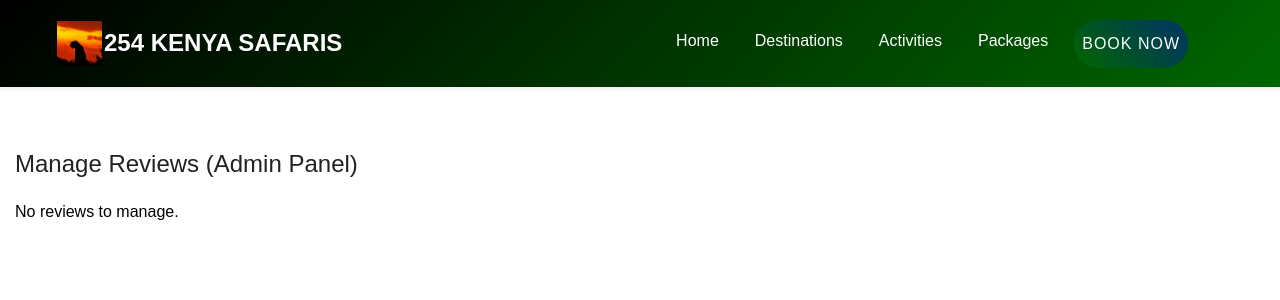
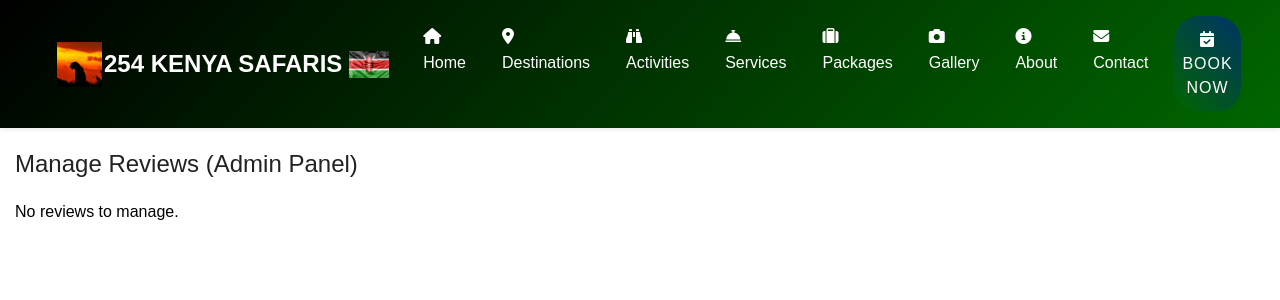
Before and after one commit to VINCENT-bot354/254KenyaSafaris, a Flask app: page /manage-reviews in a window 1280 px wide. Shown: the top 300 px of the page. Run offline with Flask 3, Linux system fonts and the light colour scheme; data that the repository does not hold is empty; some libraries are stand-ins or nearby versions.

Commit message:
Update nairobibase.html

```diff
--- a/templates/nairobibase.html
+++ b/templates/nairobibase.html
@@ -67,21 +67,35 @@
              style="height: 45px; width: 45px; margin-left:-25px;" />
       {% endif %}
       254 KENYA SAFARIS
+      {% if content and content.settings and content.settings.flag and content.settings.flag.filename %}
+        <img src="{{ url_for('static', filename='uploads/' + content.settings.flag.filename) }}"
+             alt="Flag"
+             style="height: 27px; width: 40px; margin-left:5px;" />
+      {% endif %}
     </a>
     <button class="navbar-toggler" type="button" data-bs-toggle="collapse" data-bs-target="#navbarNav">
       <span class="navbar-toggler-icon"></span>
     </button>
     <div class="collapse navbar-collapse" id="navbarNav">
       <ul class="navbar-nav ms-auto">
-        <li class="nav-item"><a class="nav-link" href="{{ url_for('index') }}">Home</a></li>
-        <li class="nav-item"><a class="nav-link" href="{{ url_for('destinations') }}">Destinations</a></li>
-        <li class="nav-item"><a class="nav-link" href="{{ url_for('activities') }}">Activities</a></li>
-        <li class="nav-item"><a class="nav-link" href="{{ url_for('packages') }}">Packages</a></li>
-        <li class="nav-item"><a class="nav-link btn btn-primary text-white ms-2" href="{{ url_for('bookings') }}">Book Now</a></li>
+        <li class="nav-item"><a class="nav-link" href="{{ url_for('index') }}"><i class="fas fa-home"></i> Home</a></li>
+        <li class="nav-item"><a class="nav-link" href="{{ url_for('destinations') }}"><i class="fas fa-map-marker-alt"></i> Destinations</a></li>
+        <li class="nav-item"><a class="nav-link" href="{{ url_for('activities') }}"><i class="fas fa-binoculars"></i> Activities</a></li>
+        <li class="nav-item"><a class="nav-link" href="{{ url_for('services') }}"><i class="fas fa-concierge-bell"></i> Services</a></li>
+        <li class="nav-item"><a class="nav-link" href="{{ url_for('packages') }}"><i class="fas fa-suitcase"></i> Packages</a></li>
+        <li class="nav-item"><a class="nav-link" href="{{ url_for('gallery') }}"><i class="fas fa-camera"></i> Gallery</a></li>
+        <li class="nav-item"><a class="nav-link" href="{{ url_for('about') }}"><i class="fas fa-info-circle"></i> About</a></li>
+        <li class="nav-item"><a class="nav-link" href="{{ url_for('contact') }}"><i class="fas fa-envelope"></i> Contact</a></li>
+        <li class="nav-item">
+          <a class="nav-link btn btn-primary text-white ms-2" href="{{ url_for('bookings') }}">
+            <i class="fas fa-calendar-check"></i> Book Now
+          </a>
+        </li>
       </ul>
     </div>
   </div>
 </nav>
+
 
 <!-- Flash messages -->
 {% with messages = get_flashed_messages(with_categories=true) %}
```
